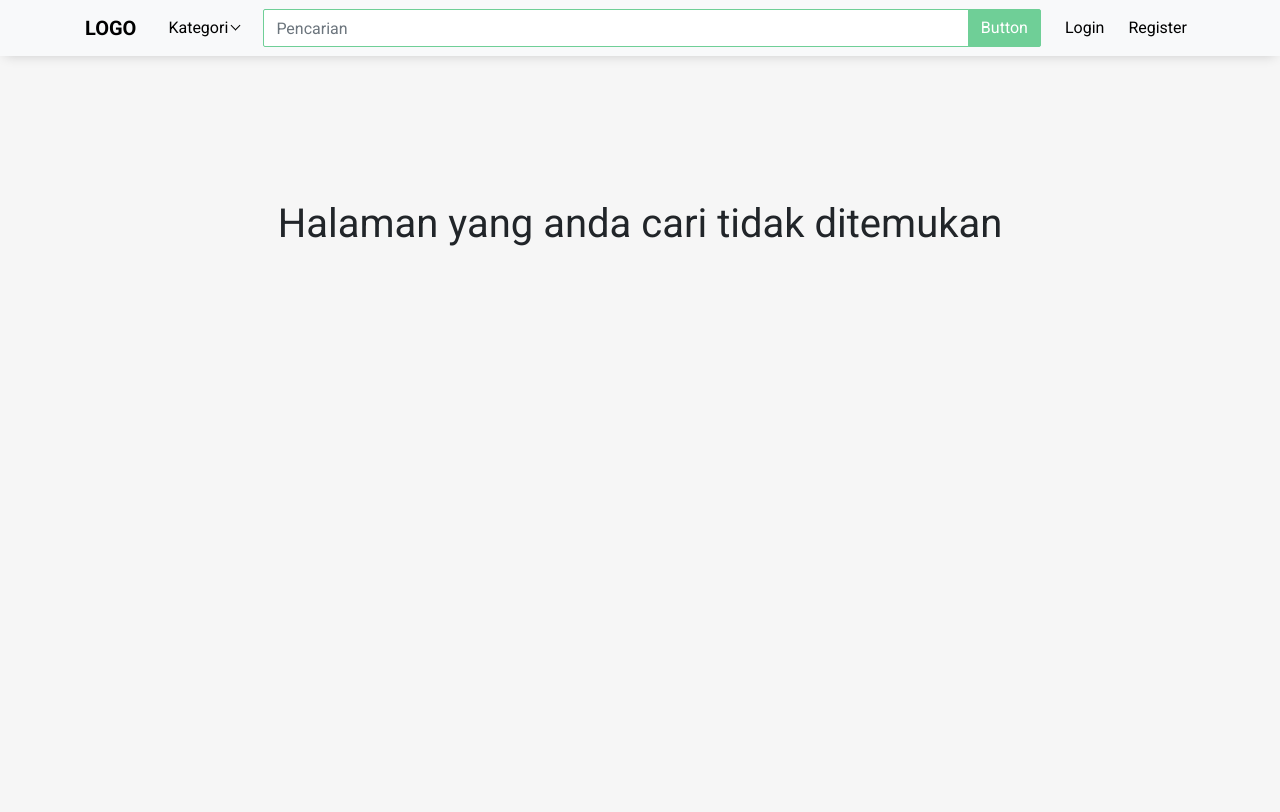
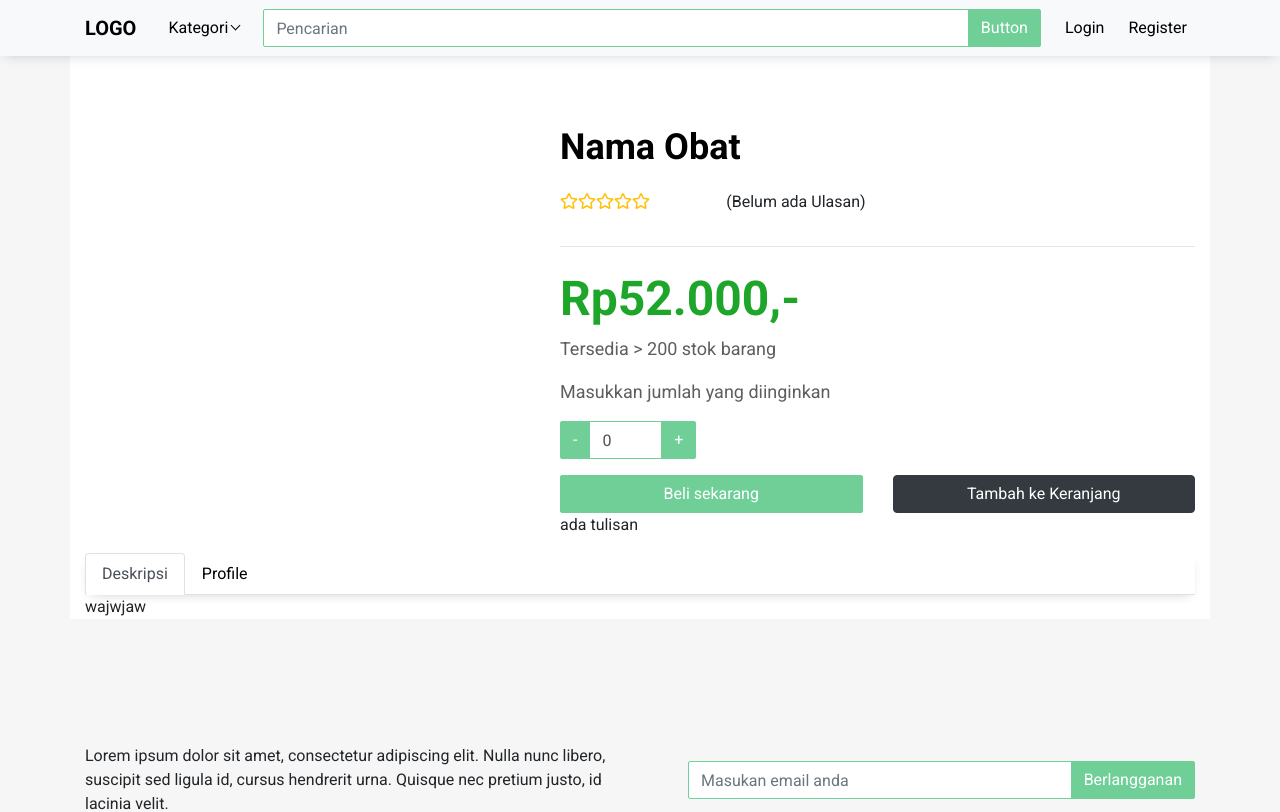
Before and after one commit to trijakap/IMPAL, a React (Create React App) app in the folder task3/: page /detailProduk in a window 1280 px wide. Shown: the top 812 px of the page. Built offline with nearby package versions, Linux system fonts and the light colour scheme.

Commit message:
Detail Produk Half Edited
Minnus Pictures

```diff
--- a/task3/package.json
+++ b/task3/package.json
@@ -11,6 +11,7 @@
     "bootstrap": "^4.3.1",
     "react": "^16.9.0",
     "react-bootstrap": "^1.0.0-beta.12",
+    "react-bootstrap-counter": "^1.0.1",
     "react-dom": "^16.9.0",
     "react-router-dom": "^5.0.1",
     "react-scripts": "3.1.1",
--- a/task3/src/App.js
+++ b/task3/src/App.js
@@ -16,6 +16,7 @@ import Home from "./pages/Home";
 import Login from "./pages/Login";
 import Register from "./pages/Register";
 import NotFound from "./pages/NotFound";
+import DetailProduk from "./pages/DetailProduk";
 function App() {
   return (
     <div className="App">
@@ -25,6 +26,7 @@ function App() {
           <Route path="/" exact component={Home} />
           <Route path="/login" exact component={Login} />
           <Route path="/register" exact component={Register} />
+          <Route path="/detailProduk" exact component={DetailProduk}/>
           <Route component={NotFound} />
         </Switch>
         <Footer />
--- a/task3/src/components/ItemCard.js
+++ b/task3/src/components/ItemCard.js
@@ -4,10 +4,12 @@ import { faStar as farStar } from "@fortawesome/free-regular-svg-icons";
 import { faStar } from "@fortawesome/free-solid-svg-icons";
 import { FontAwesomeIcon } from "@fortawesome/react-fontawesome";
 import "../style/card.css";
+import { Link } from 'react-router-dom';
 export class ItemCard extends Component {
   render() {
     return (
       <div style={{ padding: "1em" }}>
+        <Link to={'/detailproduk'}>
           <Card className="mx-auto">
             <Card.Img variant="top" src="https://via.placeholder.com/100x80" />
             <Card.Body>
@@ -24,6 +26,7 @@ export class ItemCard extends Component {
               </div>
             </Card.Body>
           </Card>
+        </Link>
       </div>
     );
   }
--- a/task3/src/pages/DetailProduk.js
+++ b/task3/src/pages/DetailProduk.js
@@ -1,5 +1,142 @@
 import React, { Component } from "react";
+// import ReactDOM from 'react-dom';
 import Container from "react-bootstrap/Container";
+import Row from "react-bootstrap/Row";
+import Col from "react-bootstrap/Col";
+import Button from "react-bootstrap/Button";
+import { faStar as farStar } from "@fortawesome/free-regular-svg-icons";
+// import { faStar } from "@fortawesome/free-solid-svg-icons";
+import FormControl from "react-bootstrap/FormControl";
+import { FontAwesomeIcon } from "@fortawesome/react-fontawesome";
+import InputGroup from "react-bootstrap/InputGroup";
+import Tabs from "react-bootstrap/Tabs";
+import Tab from "react-bootstrap/Tab";
 export class DetailProduk extends Component {
+  constructor() {
+    super();
+    this.state = {
+      jumlah: 0
+    };
+  }
+  handlePlus = () => {
+    this.setState({
+      jumlah: this.state.jumlah + 1
+    });
+  };
+  handleMin = () => {
+    if (this.state.jumlah > 0) {
+      this.setState({
+        jumlah: this.state.jumlah - 1
+      });
+    }
+  };
+  handleChange = event => {
+    const { name, value } = event.target;
+    this.setState({
+      [name]: parseInt(value)
+    });
+  };
+  render() {
+    const title = {
+      fontWeight: "bold",
+      fontSize: "36px",
+      color: "#000000"
+    };
+    const price = {
+      fontWeight: "bold",
+      fontSize: "48px",
+      color: "#1EA62B",
+      marginBottom: "0"
+    };
+    const secondary = {
+      fontSize: "18px",
+      color: "#5E5E5E"
+    };
+    return (
+      <main>
+        <Container className="bg-white" style={{ paddingTop: "4em" }}>
+          <Row>
+            <Col sm="5"></Col>
+            <Col sm="7">
+              <div>
+                <p style={title}>Nama Obat</p>
+                <div style={{ position: "inline-block" }}>
+                  <Row>
+                    <Col sm="3">
+                      <div className="text-warning">
+                        <FontAwesomeIcon icon={farStar} />
+                        <FontAwesomeIcon icon={farStar} />
+                        <FontAwesomeIcon icon={farStar} />
+                        <FontAwesomeIcon icon={farStar} />
+                        <FontAwesomeIcon icon={farStar} />
+                      </div>
+                    </Col>
+                    <Col sm="9">
+                      <p>(Belum ada Ulasan)</p>
+                    </Col>
+                  </Row>
+                </div>
+                <hr></hr>
+                <div style={{ position: "block" }}>
+                  <p style={price}>Rp52.000,-</p>
+                  <p style={secondary}>Tersedia > 200 stok barang</p>
+                  <p style={secondary}>Masukkan jumlah yang diinginkan</p>
+                </div>
+                {/* <CounterInput max={10} min={5} onChange={ (value) => { console.log(value) } } value={5} /> */}
+                <Row>
+                  <Col sm="3">
+                    <InputGroup className="mb-3">
+                      <InputGroup.Prepend>
+                        <Button onClick={this.handleMin} variant="success">
+                          -
+                        </Button>
+                      </InputGroup.Prepend>
+                      <FormControl
+                        name="jumlah"
+                        onChange={this.handleChange}
+                        value={this.state.jumlah}
+                        aria-describedby="basic-addon1"
+                      />
+                      <InputGroup.Append>
+                        <Button onClick={this.handlePlus} variant="success">
+                          +
+                        </Button>
+                      </InputGroup.Append>
+                    </InputGroup>
+                  </Col>
+                </Row>
+                <Row>
+                  <Col>
+                    <Button variant="success" block>
+                      Beli sekarang
+                    </Button>
+                  </Col>
+                  <Col>
+                    <Button variant="dark" block>
+                      Tambah ke Keranjang
+                    </Button>
+                  </Col>
+                </Row>
+                <p>ada tulisan</p>
+              </div>
+            </Col>
+          </Row>
+          <Tabs
+            defaultActiveKey="home"
+            transition={false}
+            id="noanim-tab-example"
+          >
+            <Tab eventKey="home" title="Deskripsi">
+              <div>wajwjaw</div>
+            </Tab>
+            <Tab eventKey="profile" title="Profile">
+              <div>duar</div>
+            </Tab>
+          </Tabs>
+        </Container>
+      </main>
+    );
+  }
+}
 
-}
+export default DetailProduk;
```
Also changed, not shown: 1 other file (tests, documents, lock files or other folders). Lines whose indentation alone changed are shown as unchanged.
